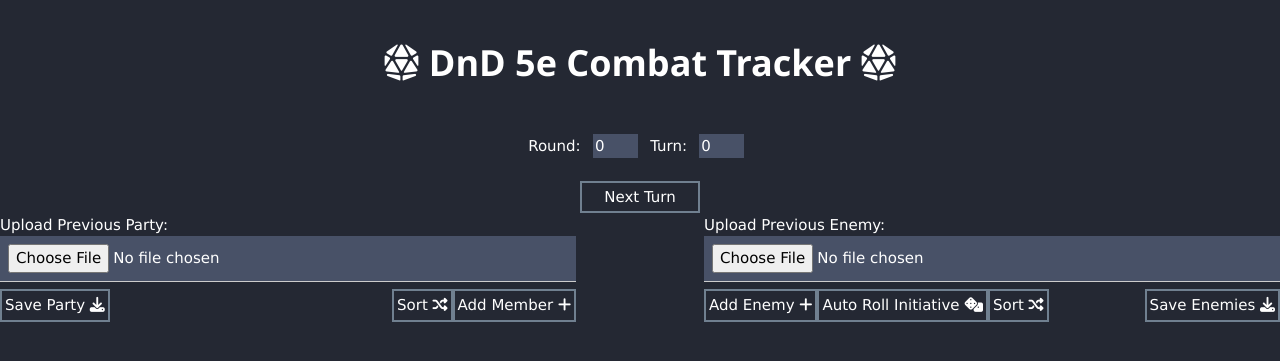
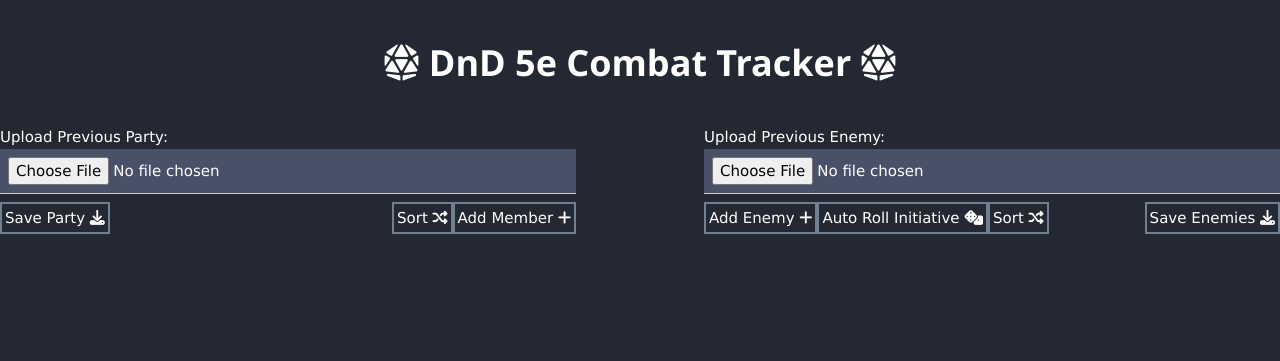
Before and after one commit to gregt114/DnD-5e-Combat-Tracker, a Flask app: page / in a window 1280 px wide. Shown: the top 361 px of the page. Run offline with Flask 2, Linux system fonts and the light colour scheme; some libraries are stand-ins or nearby versions.

Commit message:
removed turn system

```diff
--- a/static/css/index.css
+++ b/static/css/index.css
@@ -7,11 +7,6 @@
     margin: 1em;
 }
 
-#round,
-#turn {
-    width: 3em;
-    margin: 0.5em;
-}
 
 .top-button {
     border: 2px solid slategray;
@@ -32,10 +27,6 @@
     gap: 1em;
 }
 
-#next-turn {
-    width: 8em;
-    margin-top: 1em;
-}
 
 #right {
     grid-column-start: 3;
@@ -57,6 +48,11 @@
     filter: brightness(50%);
 }
 
+/* When card is selected for its turn */
+.my-turn {
+    border: 0.4em solid magenta !important;
+}
+
 
 #left .w3-card {
     border: 0.2em solid #0f0;
@@ -66,10 +62,6 @@
     border: 0.2em solid #f00;
 }
 
-.my-turn {
-    border: 0.3em solid cyan !important;
-    background-color: #202329;
-}
 
 .card-header {
     padding: 0em;
@@ -133,7 +125,9 @@
 .deafened:hover,
 .deafened.icon-selected,
 .stunned:hover,
-.stunned.icon-selected {
+.stunned.icon-selected,
+.dead:hover,
+.dead.icon-selected {
     color: white;
 }
 
@@ -176,10 +170,6 @@
     color: cyan;
 }
 
-.dead:hover,
-.dead.icon-selected {
-    color: black;
-}
 
 /* Icon tooltips */
 span.w3-text.w3-tag {
--- a/static/js/character.mjs
+++ b/static/js/character.mjs
@@ -8,8 +8,6 @@
         this.maxHP = maxHP;             // number
         this.conditions = conditions;   // {key1: bool, key2: bool, ...}
         this.notes = notes;             // string
-        this.id = id;                   // number
-        this.card = null;               // JQuery result
     }
 
     // Returns card HTML for a given Character object
@@ -19,7 +17,7 @@
         // Adds dark overlay on dead characters
         let dampen = "dead" in this.conditions ? (this.conditions.dead ? "dampen" : "") : "";
 
-        return `<div id="${this.id}" class="w3-card ${dampen}">
+        return `<div class="w3-card ${dampen}">
             <div class="w3-container card-header">
                 <input class="name-input w3-half" type="text" placeholder="Name" value="${this.name}">
                 <div class="w3-container w3-half stats">
@@ -40,6 +38,7 @@
             <div class="w3-container card-footer">
                 <button class="w3-button w3-left show-conditions">Conditions</button>
                 <button class="w3-button w3-center show-notes">Notes</button>
+                <button class="w3-button w3-center set-turn">Set Turn</button>
                 <button class="w3-button w3-right delete">
                     <i class="fa-solid fa-trash-can"></i>
                 </button>
@@ -81,7 +80,6 @@
             "maxHP": this.maxHP,
             "conditions": this.conditions,
             "notes": this.notes,
-            "id": this.id,
         }
     }
 
@@ -94,7 +92,6 @@
         this.maxHP = json.maxHP;
         this.conditions = json.conditions;
         this.notes = json.notes;
-        this.id = json.id;
     }
 
 }
--- a/static/js/index.js
+++ b/static/js/index.js
@@ -1,10 +1,5 @@
-import { DoublyLinkedCircularList as LinkedList } from "./linked_list.mjs";
 import { Character } from "./character.mjs"
 
-// Global variables
-let CUR_ID = 0;
-let CHARACTERS = new LinkedList();
-// ---------------
 
 // Returns random integer in range [min, max]
 function rand_int(min, max) {
@@ -14,8 +9,7 @@
 
 // Returns empty character
 function empty_character() {
-    let c = new Character("", 0, 0, 0, 0, {}, "", CUR_ID);
-    CUR_ID += 1;
+    let c = new Character("", 0, 0, 0, 0, {}, "");
     return c;
 }
 
@@ -42,12 +36,6 @@
     return characters;
 }
 
-// Returns list of all character objects, sorted by initiative
-function get_all_characters() {
-    let characters = get_characters("left").concat(get_characters("right"));
-    characters.sort((a, b) => b.initiative - a.initiative);
-    return characters;
-}
 
 // Add card for character on given side (left or right)
 function add_card(side, character) {
@@ -55,9 +43,6 @@
     let html = character.generate_card_html();
     let div = $(`#${side} div.card-area`); // select div element to add card to
     div.append(html);
-
-    // Add character to global list
-    CHARACTERS.add(character);
 }
 
 // Save data for the given side(left or right) to a JSON file
@@ -222,8 +207,13 @@
 
     $(document).on("click", ".delete", function () {
         let card = $(this).parent().parent();
-        //CHARACTERS.remove(x => x.id === Number(card.id)); TODO remove
         card.remove();
+    });
+
+    // When initiative label is clicked, card is highlighted
+    $(document).on("click", ".set-turn", function () {
+        let card = $(this).closest(".w3-card");
+        card.toggleClass("my-turn");
     });
 
     $(document).on("click", ".heal", function () {
@@ -246,40 +236,5 @@
         notes.toggleClass("w3-show");
     });
 
-    // Turn system
-    // TODO: add styling on current card
-    $("#next-turn").click(() => {
-        let round = $("#round");
-        let round_num = Number(round.val());
-        let turn = $("#turn");
-        let turn_num = Number(turn.val());
-
-        // If something already has my-turn class, disable class
-        $(".my-turn").toggleClass("my-turn");
-
-
-        // Start combat
-        if (round_num === 0 && turn_num === 0) {
-            // Store characters in sorted order in circular linked list(CHARACTERS)
-            // let character_list = get_all_characters();
-            // CHARACTERS.empty(); // Clear list before adding
-            // character_list.forEach(c => {
-            //     CHARACTERS.add(c);
-            // });
-            round.val(1);
-            turn.val(1);
-        } // Made one full rotation, reset counters
-        else if (CHARACTERS.peek().id === CHARACTERS.getHead().id) {
-            round.val(round_num + 1);
-            turn.val(1);
-            CHARACTERS.next();
-        } // Mid-round
-        else {
-            turn.val(turn_num + 1);
-            CHARACTERS.next();
-        }
-
-        $("#" + CHARACTERS.get().id).toggleClass("my-turn");
-    });
 });
 // -----------------------------------------------------
--- a/static/js/linked_list.mjs
+++ /dev/null
@@ -1,82 +0,0 @@
-class Node {
-    constructor(value) {
-        this.value = value;
-        this.next = null;
-        this.prev = null;
-    }
-}
-
-export class DoublyLinkedCircularListTurn {
-    constructor() {
-        this.head = null;
-        this.length = 0;
-        this.current = null;
-    }
-
-    // Insert a new node at the end of the list
-    add(value) {
-        const newNode = new Node(value);
-        if (!this.head) {
-            this.head = newNode;
-            this.current = newNode;
-            newNode.next = newNode;
-            newNode.prev = newNode;
-        } else {
-            const tail = this.head.prev;
-            tail.next = newNode;
-            newNode.prev = tail;
-            newNode.next = this.head;
-            this.head.prev = newNode;
-        }
-        this.length += 1;
-    }
-
-    // Remove the node at the specified index
-    remove(func) {
-        if (!this.head) return;
-        let cur = this.head;
-        for (let i = 0; i < this.length; i++) {
-
-            if (func(cur.value)) {
-                if (cur === this.head) {
-                    this.head = cur.next;
-                }
-                if (cur === this.current) {
-                    this.current = cur.next;
-                }
-                cur.prev.next = cur.next;
-                cur.next.prev = cur.prev;
-                this.length -= 1;
-            }
-            cur = cur.next;
-        }
-    }
-
-    get() {
-        return this.current.value;
-    }
-
-    getHead() {
-        return this.head.value;
-    }
-
-    next() {
-        if (this.current === null) { return null; }
-        this.current = this.current.next;
-    }
-
-    peek() {
-        if (this.current === null || this.current.next === null) {
-            return null;
-        }
-        return this.current.next.value;
-    }
-
-    empty() {
-        this.head = null;
-        this.current = null;
-        this.length = 0;
-    }
-
-
-}
--- a/templates/index.html
+++ b/templates/index.html
@@ -25,15 +25,6 @@
             <i class="fa-solid fa-dice-d20"></i>
         </b>
     </h1>
-
-    <div class="w3-container w3-center round-turn">
-        Round: <input type="text" id="round" value="0"> Turn: <input type="text" id="turn" value="0">
-    </div>
-
-    <div class="w3-container w3-center">
-        <button id="next-turn" class="w3-display-top-middle w3-button top-button">Next Turn</button>
-    </div>
-
 
     <div class="grid-container">
         <div id="left">
@@ -63,6 +54,5 @@
 
 <script src="../static/js/index.js" type="module"></script>
 <script src="../static/js/character.mjs" type="module"></script>
-<script src="../static/js/linked_list.mjs" type="module"></script>
 
 </html>
```
